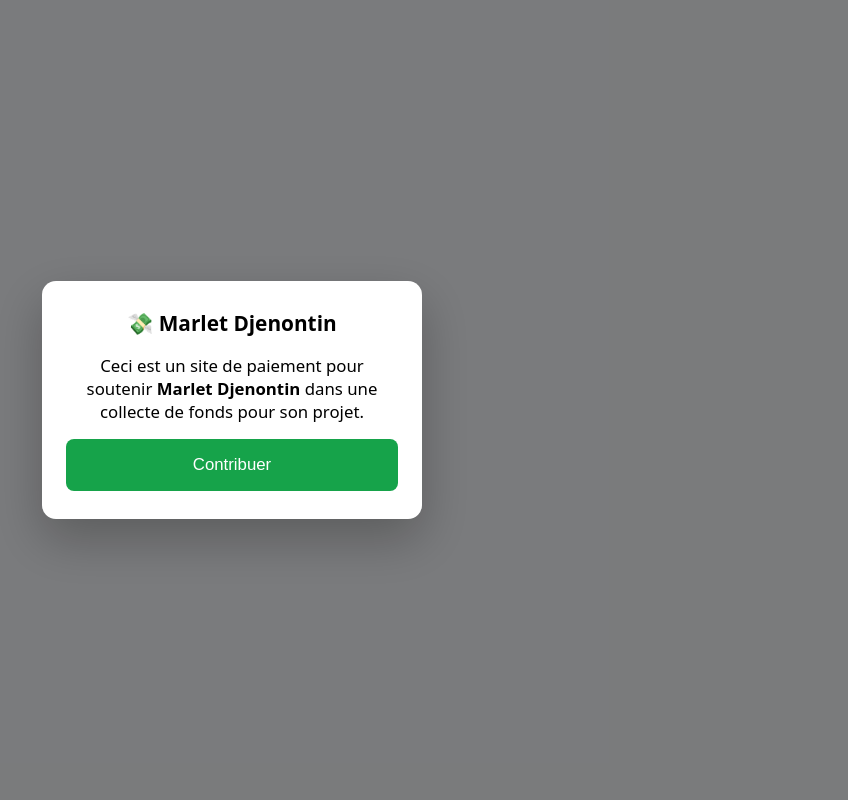
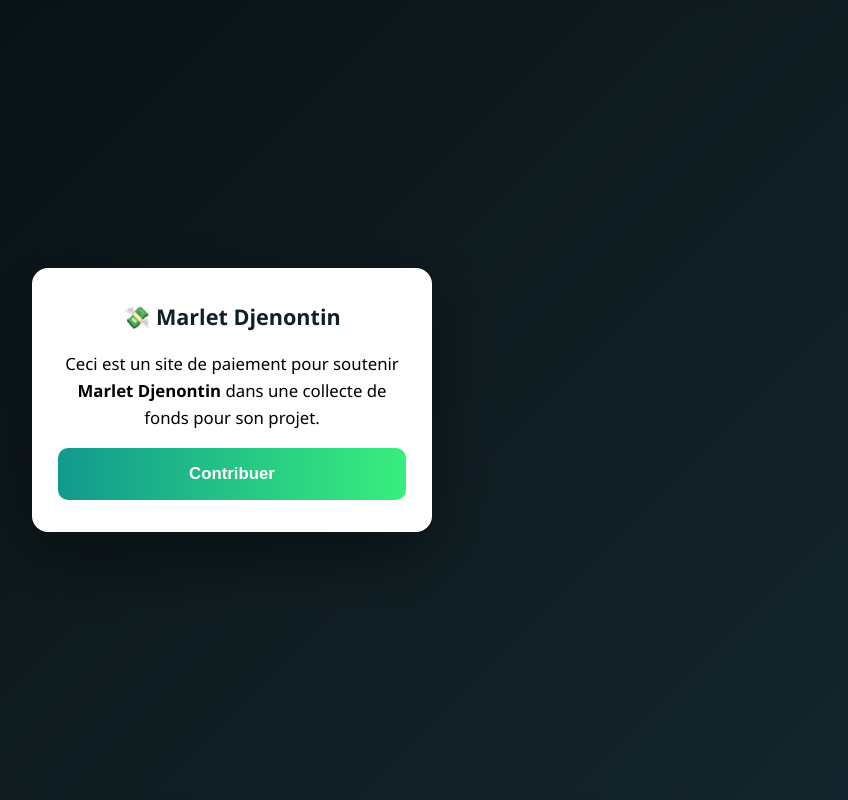
Before and after one commit to autokompetenz/fedapay-test, a website: page index.html in a window 1280 px wide. Shown: the whole page, without its empty margins (408-1256 px from the left). Drawn offline with Linux system fonts and the light colour scheme.

Commit message:
Modern dark gradient design

```diff
--- a/index.html
+++ b/index.html
@@ -6,21 +6,41 @@
   <title>Collecte de fonds pour Marlet Djenontin</title>
   <style>
     * { box-sizing: border-box; }
-    body { font-family: system-ui, sans-serif; background: #f5f7fa; margin: 0; padding: 20px 16px; }
-    .card { background: #fff; max-width: 480px; margin: auto; padding: 24px; border-radius: 16px; box-shadow: 0 10px 30px rgba(0,0,0,.08); }
-    h1 { margin-top: 0; font-size: 1.3rem; }
-    label { font-size: .85rem; color: #555; }
-    input, select { width: 100%; padding: 14px; margin: 6px 0 16px; border: 1px solid #ddd; border-radius: 8px; font-size: 1rem; }
-    button { width: 100%; padding: 16px; background: #16a34a; color: #fff; border: none; border-radius: 8px; font-size: 1.05rem; cursor: pointer; }
+    body {
+      font-family: 'Segoe UI', system-ui, sans-serif;
+      background: linear-gradient(135deg, #0f2027, #203a43, #2c5364);
+      margin: 0; padding: 20px 16px; min-height: 100vh;
+    }
+    .card {
+      background: #fff; max-width: 480px; margin: auto; padding: 28px;
+      border-radius: 20px; box-shadow: 0 20px 60px rgba(0,0,0,.35);
+    }
+    h1 { margin-top: 0; font-size: 1.35rem; color: #0f2027; }
+    label { font-size: .85rem; color: #666; font-weight: 600; }
+    input, select {
+      width: 100%; padding: 14px; margin: 6px 0 16px;
+      border: 2px solid #e5e9f0; border-radius: 10px; font-size: 1rem;
+      transition: border-color .2s;
+    }
+    input:focus, select:focus { outline: none; border-color: #2c5364; }
+    button {
+      width: 100%; padding: 16px; background: linear-gradient(90deg, #11998e, #38ef7d);
+      color: #fff; border: none; border-radius: 10px; font-size: 1.05rem;
+      font-weight: bold; cursor: pointer; transition: transform .1s;
+    }
+    button:active { transform: scale(.98); }
     button:disabled { opacity: .6; }
     .hidden { display: none; }
-    .modal { display:none; position:fixed; inset:0; background:rgba(0,0,0,.5); z-index:10; align-items:center; justify-content:center; padding:20px; }
+    .modal { display:none; position:fixed; inset:0; background:rgba(0,0,0,.55); z-index:10; align-items:center; justify-content:center; padding:20px; backdrop-filter: blur(4px); }
     .modal.show { display:flex; }
-    .modal-box { background:#fff; border-radius:14px; padding:28px 24px; max-width:380px; width:100%; text-align:center; font-size:1.05rem; box-shadow:0 20px 50px rgba(0,0,0,.25); }
-    .choice-btn { background:#111; margin-bottom:12px; }
-    .paypal-btn { background:#003087; }
+    .modal-box {
+      background:#fff; border-radius:16px; padding:32px 26px; max-width:400px; width:100%;
+      text-align:center; font-size:1.05rem; line-height:1.6;
+      box-shadow:0 25px 70px rgba(0,0,0,.4);
+    }
+    .choice-btn { background:#203a43; margin-bottom:12px; }
     #msg { margin-top:16px; color:#b91c1c; }
-    @media (max-width: 480px) { .card { padding:20px; border-radius:12px; } h1 { font-size:1.15rem; } }
+    @media (max-width: 480px) { .card { padding:20px; border-radius:14px; } h1 { font-size:1.15rem; } }
   </style>
 </head>
 <body>
```
